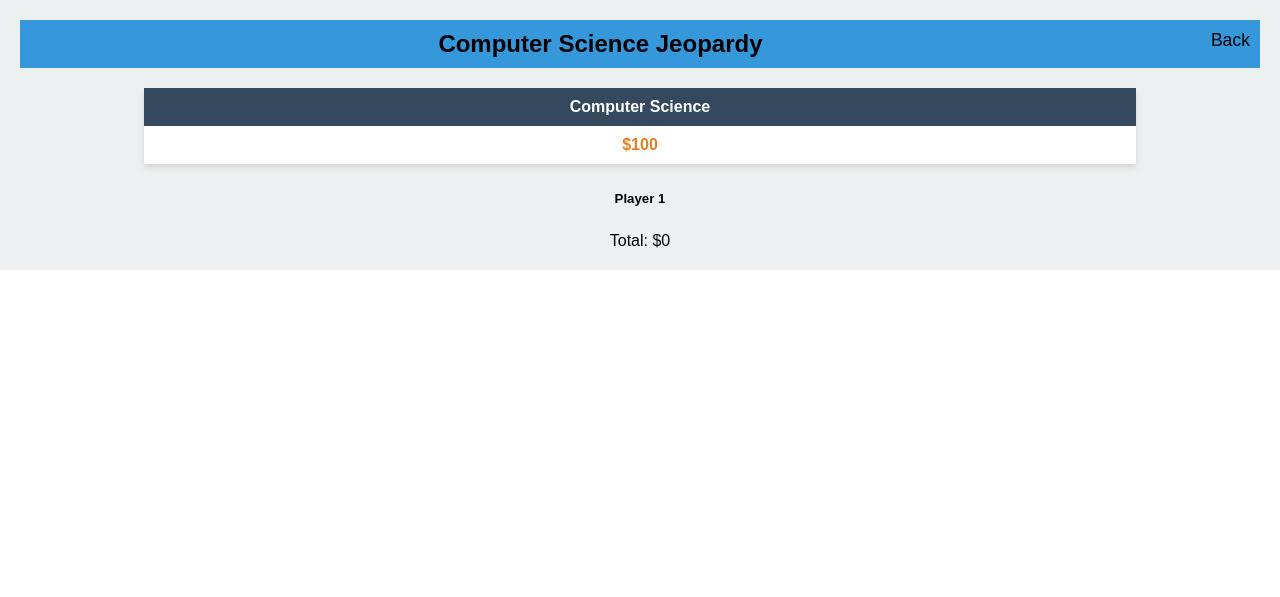
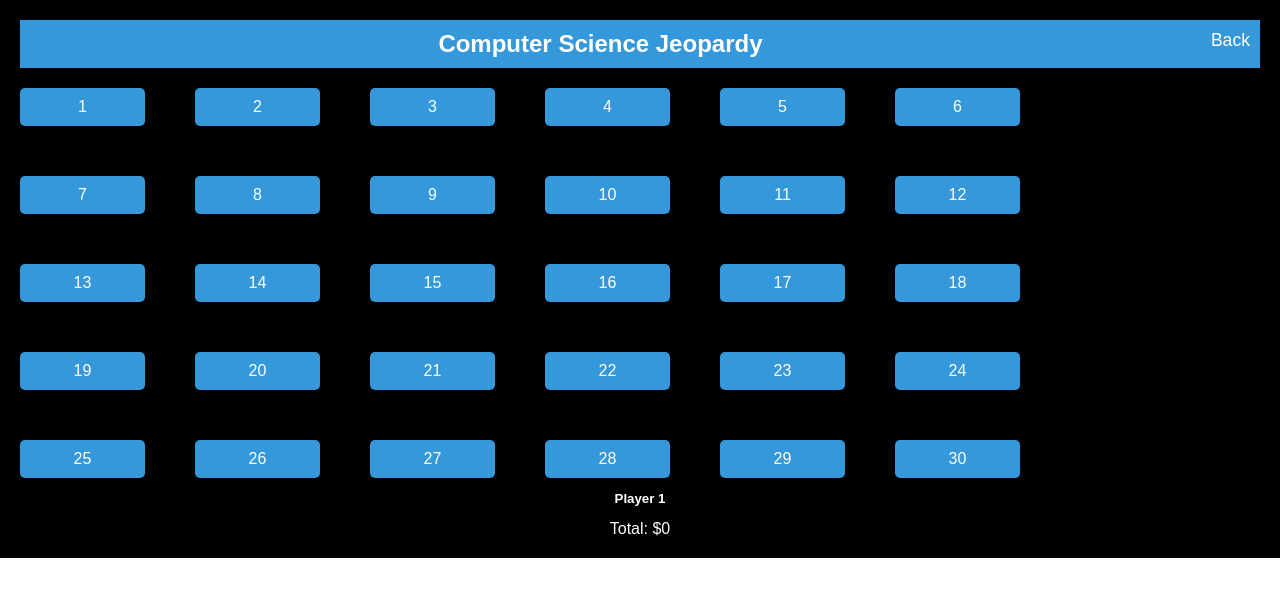
Before and after one commit to ry-marrow/Jeopardy, a Flask app: page /jeopardy in a window 1280 px wide. Shown: the top 597 px of the page. Run offline with Flask 3, Linux system fonts and the light colour scheme; a user stored in the database is signed in; some libraries are stand-ins or nearby versions; some web fonts are replaced.

Commit message:
updated gameboard

```diff
--- a/flask/website/static/css/style.css
+++ b/flask/website/static/css/style.css
@@ -466,17 +466,21 @@ body {
 
 .gameboard {
   font-family: Arial, sans-serif;
-  background-color: #ecf0f1; /* Light gray background */
+  background-color: #000000; /* Light gray background */
   text-align: center;
   padding: 20px;
+  align-items: center;
 }
 
 
 .game-cont h5 {
   margin: 0;
-  padding: 2em;
+  padding: 1em;
+  color: #FFF;
 }
-
+#total-display {
+  color: #FFF;
+}
 .game-nav {
   background-color: #3498db; /* Blue header */
   padding: 10px;
@@ -484,7 +488,7 @@ body {
   text-align: center;
 }
 .game-nav h1 {
-  color: #000000;
+  color: #ffffff;
   display: inline-block;
 }
 
@@ -492,7 +496,7 @@ body {
 .game-nav a {
   position: relative;
   font-size: 1.1em;
-  color: #000000;
+  color: #ffffff;
   text-decoration: none;
   font-weight: 500;
   margin-left: 40px;
@@ -506,7 +510,7 @@ body {
   height: 3px;
   left: 0;
   bottom: -6px;
-  background: #000000;
+  background: #ffffff;
   border-radius: 5px;
   transform-origin: right;
   transform: scaleX(0);
@@ -518,13 +522,34 @@ body {
   transform: scaleX(1);
 }
 
+.question-table .button-grid {
+  display: grid;
+  grid-template-columns: repeat(6, 1fr);
+  grid-gap: 50px;
+  max-width: 1000px;
+
+}
+button {
+  background-color: #3498db;
+  color: #fff;
+  border: none;
+  padding: 10px 20px;
+  border-radius: 5px;
+  cursor: pointer;
+  font-size: 16px;
+
+}
+
+button:hover {
+  background-color: #2980b9;
+}
 
 .question-table table {
   border-collapse: collapse;
   width: 80%;
   margin: 0 auto;
   background-color: #fff;
-  box-shadow: 0 4px 6px rgba(0, 0, 0, 0.1);
+  box-shadow: 0 4px 6px rgba(255, 255, 255, 0.1);
 }
 
 .question-table th {
@@ -560,7 +585,7 @@ body {
   left: 0;
   width: 100%;
   height: 100%;
-  background-color: rgba(0, 0, 0, 0.8);
+  background-color: rgba(255, 255, 255, 0.8);
   z-index: 1000;
 }
 
--- a/flask/website/templates/jeopardy.html
+++ b/flask/website/templates/jeopardy.html
@@ -10,6 +10,7 @@
             <a id="home" href="/home">Back</a>
         </nav>
         <div class="question-table">
+            <!--
             <table>
                 <tr>
                     <th>Computer Science</th>
@@ -18,6 +19,39 @@
                     <td><a href="#" data-category-id="1" data-point-value="100" class="question-trigger">$100</a></td>
                 </tr>
             </table>
+            -->
+            <div class="button-grid">
+                <button>1</button>
+                <button>2</button>
+                <button>3</button>
+                <button>4</button>
+                <button>5</button>
+                <button>6</button>
+                <button>7</button>
+                <button>8</button>
+                <button>9</button>
+                <button>10</button>
+                <button>11</button>
+                <button>12</button>
+                <button>13</button>
+                <button>14</button>
+                <button>15</button>
+                <button>16</button>
+                <button>17</button>
+                <button>18</button>
+                <button>19</button>
+                <button>20</button>
+                <button>21</button>
+                <button>22</button>
+                <button>23</button>
+                <button>24</button>
+                <button>25</button>
+                <button>26</button>
+                <button>27</button>
+                <button>28</button>
+                <button>29</button>
+                <button>30</button>
+            </div>
         <div>
         <h5>Player 1</h5>
         <div id="total-display">
```
